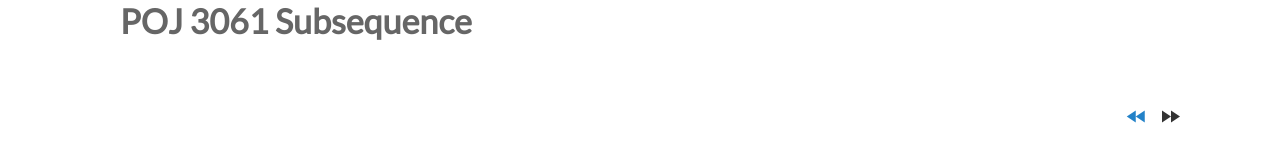
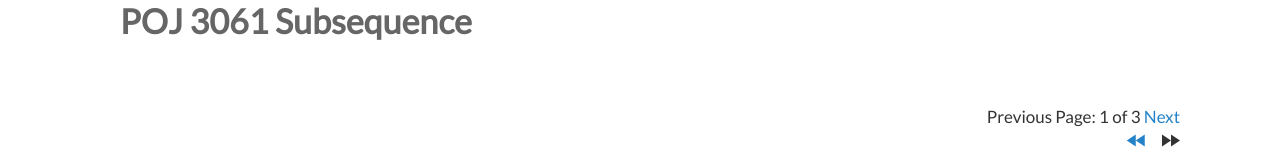
Before and after one commit to kumabook/kumabook.github.io, a Jekyll site: the page built from index.html, in a window 1280 px wide. Shown: the part 1317-1467 px from the top of the page. Built offline with Jekyll 4.4.1, drawn with Linux system fonts in a browser that asks for light colours; Markdown is read by kramdown in place of the engine named in the settings; the list of posts is cut into pages by our own code.

```diff
--- a/index.html
+++ b/index.html
@@ -2,6 +2,9 @@
 layout: home
 title: Home
 ---
+
+
+<!-- This loops through the paginated posts -->
 <div class="listing">
 {% for post in paginator.posts %}
   <div class="post other link">
@@ -12,3 +15,17 @@ title: Home
   </div>
 {% endfor %}
 </div>
+<!-- Pagination links -->
+<div class="pagination">
+  {% if paginator.previous_page %}
+    <a href="{{ paginator.previous_page_path }}" class="previous">Previous</a>
+  {% else %}
+    <span class="previous">Previous</span>
+  {% endif %}
+  <span class="page_number ">Page: {{ paginator.page }} of {{ paginator.total_pages }}</span>
+  {% if paginator.next_page %}
+    <a href="{{ paginator.next_page_path }}" class="next">Next</a>
+  {% else %}
+    <span class="next ">Next</span>
+  {% endif %}
+</div>
```
Also changed, not shown: _posts/2014-12-08-start-playground.markdown (+6 -5 lines). Lines whose indentation alone changed are shown as unchanged.
